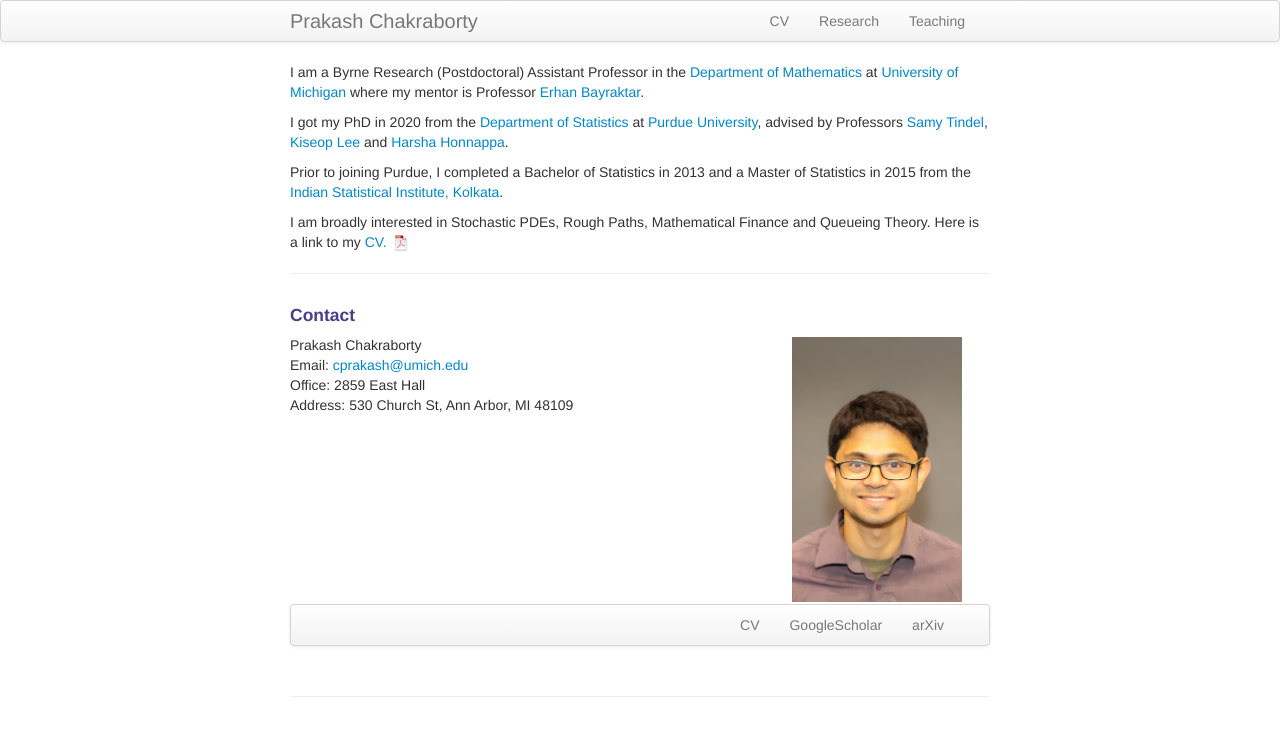
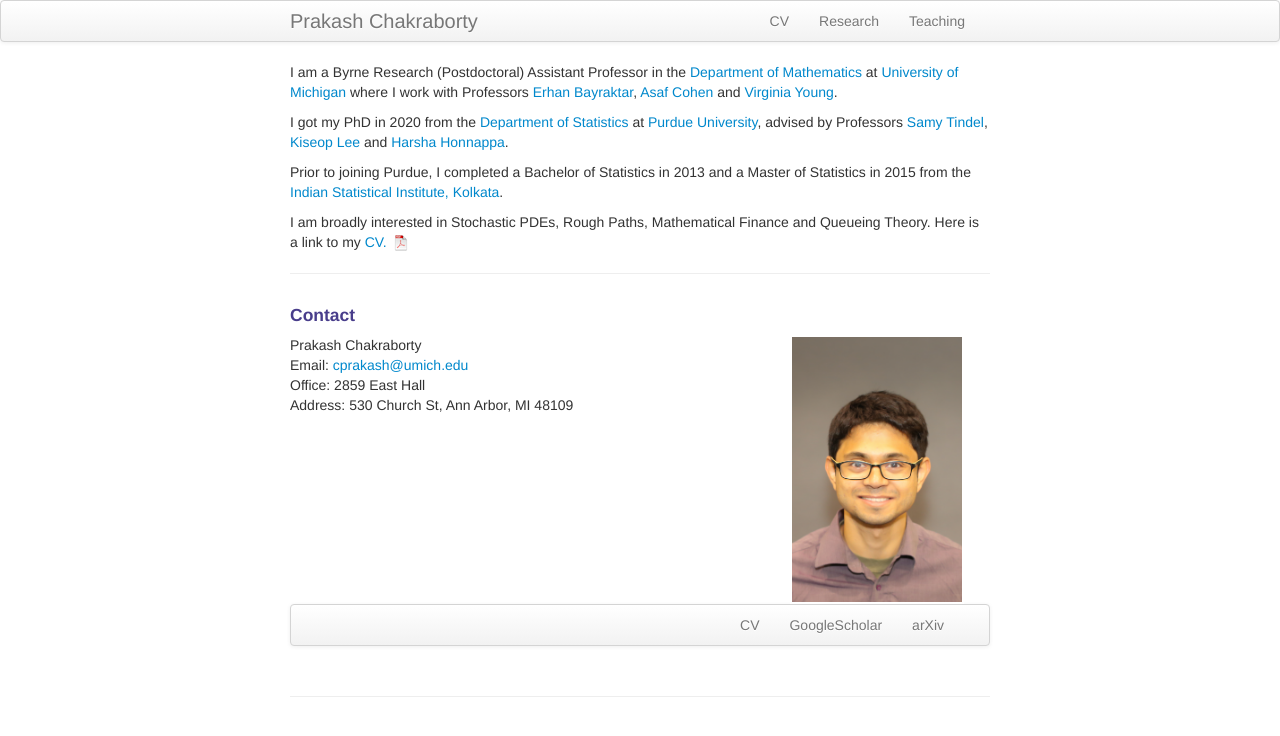
Before and after one commit to prakashchakraborty/prakashchakraborty.github.io, a Jekyll site: the page built from index.md, in a window 1280 px wide. Shown: the top 736 px of the page. Built offline with Jekyll 4.4.1, drawn with Linux system fonts in a browser that asks for light colours.

Commit message:
Update index.md

```diff
--- a/index.md
+++ b/index.md
@@ -5,7 +5,7 @@ description: Prakash Chakraborty is a Byrne Research Assistant Professor at Univ
 keywords: Prakash Chakraborty Purdue, Prakash, Chakraborty, University of Michigan, mathematical finance, applied probability, probability, stochastic processes, rough path theory, operations research, Erhan Bayraktar, Samy Tindel, Harsha Honnappa, Kiseop Lee
 ---
 
-I am a Byrne Research (Postdoctoral) Assistant Professor in the <a href="https://lsa.umich.edu/math">Department of Mathematics</a> at <a href="https://umich.edu">University of Michigan</a> where my mentor is Professor <a href="https://sites.lsa.umich.edu/erhan/">Erhan Bayraktar</a>.
+I am a Byrne Research (Postdoctoral) Assistant Professor in the <a href="https://lsa.umich.edu/math">Department of Mathematics</a> at <a href="https://umich.edu">University of Michigan</a> where I work with Professors <a href="https://sites.lsa.umich.edu/erhan/">Erhan Bayraktar</a>, <a href="https://sites.google.com/site/asafcohentau/">Asaf Cohen</a> and <a href="https://lsa.umich.edu/math/people/faculty/vryoung.html">Virginia Young</a>.
 
 I got my PhD in 2020 from the <a href="https://www.stat.purdue.edu/">Department of Statistics</a> at <a href="https://www.purdue.edu/">Purdue University</a>, advised by Professors <a href="https://www.math.purdue.edu/~stindel/">Samy Tindel</a>, <a href="https://www.stat.purdue.edu/~kiseop/">Kiseop Lee</a> and <a href="https://engineering.purdue.edu/SSL/about">Harsha Honnappa</a>.
 
```
